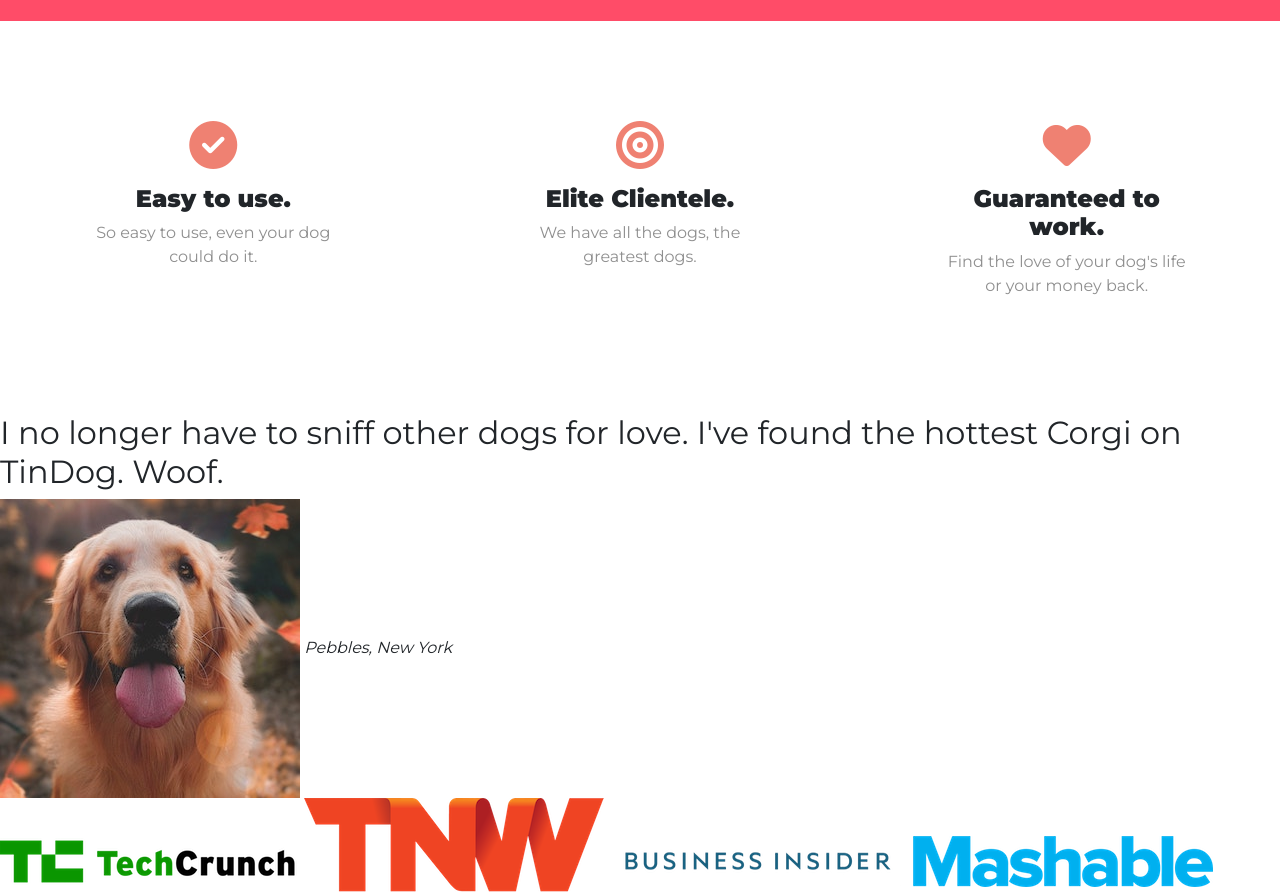
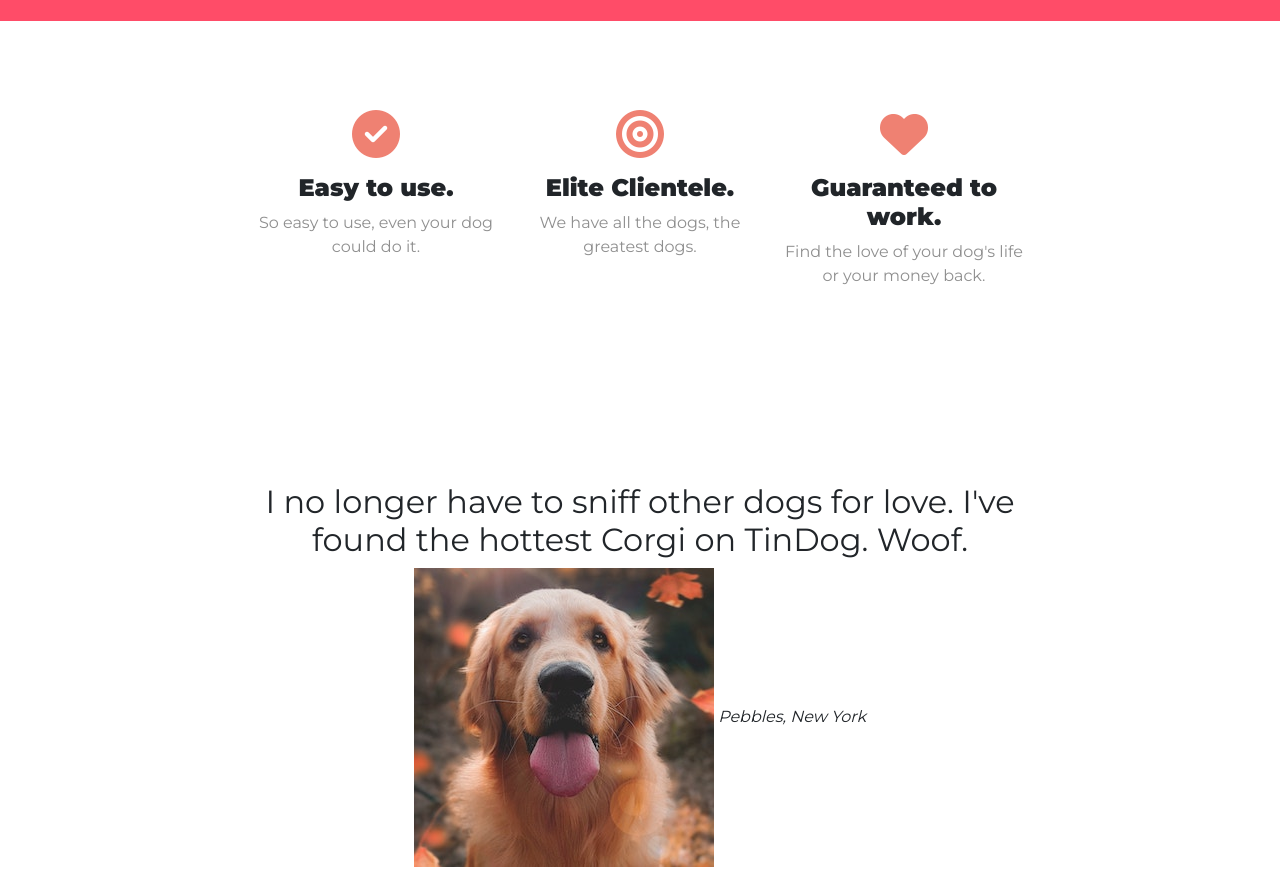
Before and after one commit to VelkovIv/TinDog-Start-master, a plain HTML site: page index.html in a window 1280 px wide. Shown: the part 726-1618 px from the top of the page. Drawn offline with nearby package versions, Linux system fonts and the light colour scheme.

Commit message:
Working on next section

```diff
--- a/css/styles.css
+++ b/css/styles.css
@@ -58,7 +58,7 @@ h1 {
 
 /* Featutes */
 .features{
-    margin: 100px 0;
+    padding: 7% 20%;
     text-align: center;
 
 }
@@ -67,15 +67,12 @@ h1 {
     font-family: 'Montserrat', sans-serif;
     font-size: 1.5rem;
     font-weight: 900;
-    padding: 0 20%;
 
 }
 
 .features-text{
     color: #8f8f8f;
-    padding: 0 20%;
-
-
+    /* padding: 0 20%; */
 }
 
 .icons{
@@ -87,3 +84,10 @@ h1 {
 .icons:hover{
     color: #ff4c68;
 }
+
+/* Testemonial Section */
+
+#testimonials{
+    padding: 7% 20%;
+    text-align: center;
+}
```
